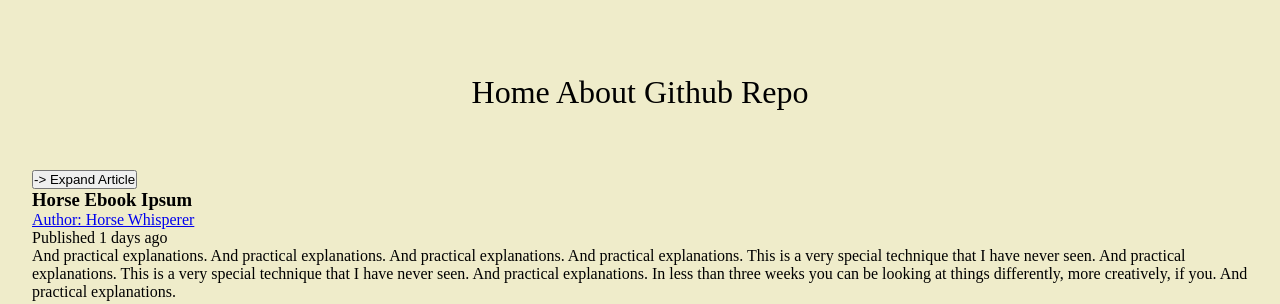
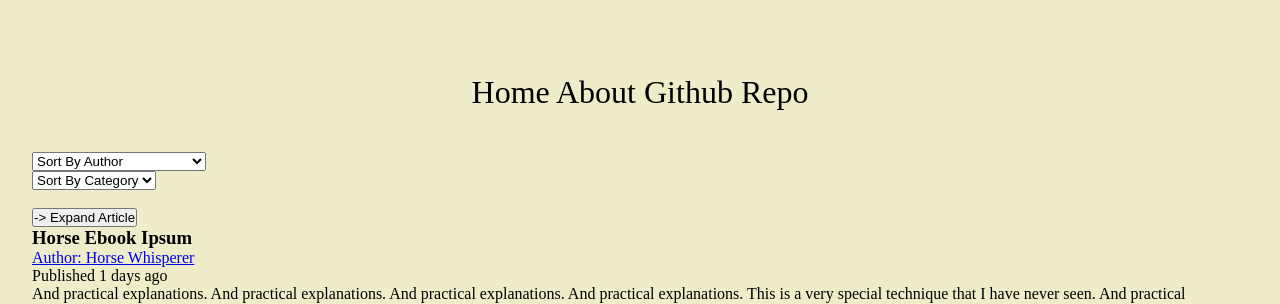
Before and after one commit to jakeherold/blog, a plain HTML site: page index.html in a window 1280 px wide. Shown: the top 304 px of the page. Drawn offline with Linux system fonts and the light colour scheme.

Commit message:
have dropdown menus now, but don't do anything

```diff
--- a/blog.js
+++ b/blog.js
@@ -17,6 +17,7 @@ printArticle.prototype.toHtml = function () {
     $newArticle.append('<hr>');
     $newArticle.find('.articleContent').html(this.body);
     $newArticle.append('<hr><br>');
+    $("#authorDropDownAnchor").append('<option value="'+this.author+'">'+this.author+'</option>')
     return $newArticle;
 }
 
--- a/index.html
+++ b/index.html
@@ -16,6 +16,24 @@
             <a href="https://github.com/jakeherold/blog" id="aboutNav">Github Repo</a>
           </nav>
         </header>
+      </section>
+
+      <section>
+        <section class="authorDropDownWrapper">
+          <form action="action_page.php">
+            <select name="authorsDropDown" id="authorDropDownAnchor">
+              <option value="authorPlaceholder">Sort By Author</option>
+            </select>
+          </form>
+        </section>
+
+        <section class="categoryDropDownWrapper">
+          <form action="action_page.php">
+            <select name="categoryDropDown" id="categoryDropDownAnchor">
+              <option value="categoryPlaceholder">Sort By Category</option>
+            </select>
+          </form>
+        </section>
       </section>
 
       <section id="articleWrapper">
```
